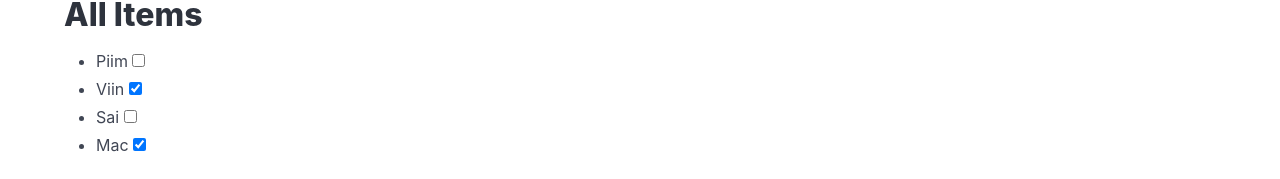
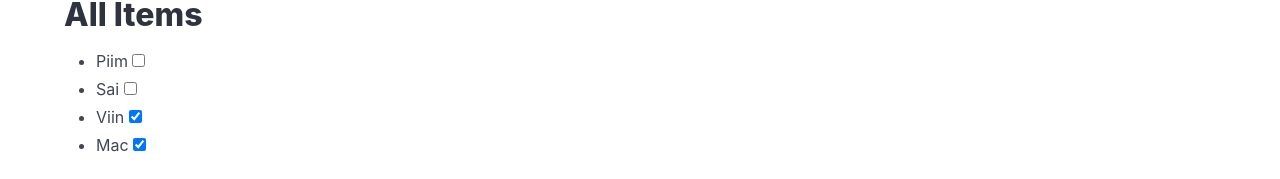
Before and after one commit to MelvinMet/Front, a Vue app: page / in a window 1280 px wide. Shown: the part 140-319 px from the top of the page. Built offline with nearby package versions, Linux system fonts and the light colour scheme.

Commit message:
Sort all item lists by importance using computed copies

```diff
--- a/src/pages/ToDo.vue
+++ b/src/pages/ToDo.vue
@@ -18,8 +18,13 @@
   newItem.value = '';
 }
 
-let doneItems = computed(() => items.value.filter(item => item.isDone));
-let toDoItems = computed(() => items.value.filter(item => !item.isDone));
+const importanceOrder = { high: 3, medium: 2, low: 1 };
+const sortedItems = computed(() => [...items.value].sort(
+  (a, b) => importanceOrder[b.importance] - importanceOrder[a.importance],
+));
+
+let doneItems = computed(() => sortedItems.value.filter(item => item.isDone));
+let toDoItems = computed(() => sortedItems.value.filter(item => !item.isDone));
 </script>
 
 <template>
@@ -43,7 +48,7 @@
             </button>
         </div>
     </div>
-    <ItemList :items="items" title="All Items"></ItemList>
+    <ItemList :items="sortedItems" title="All Items"></ItemList>
     <ItemList :items="doneItems" title="Done Items"></ItemList>
     <ItemList :items="toDoItems" title="ToDo Items"></ItemList>
   </div>
```
